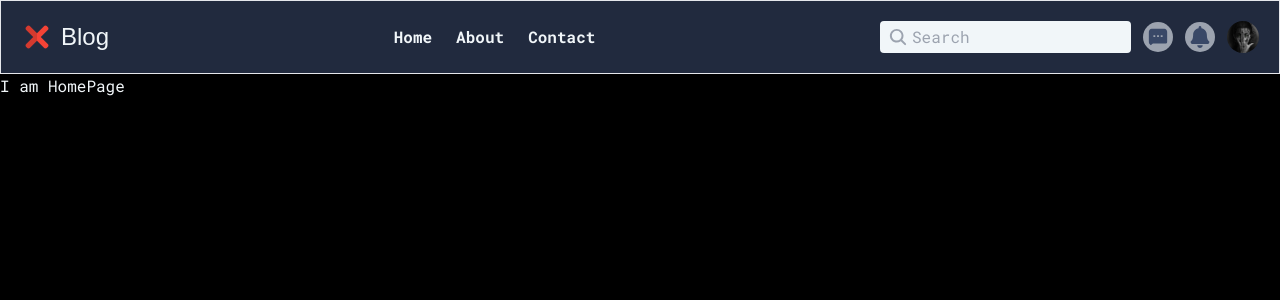
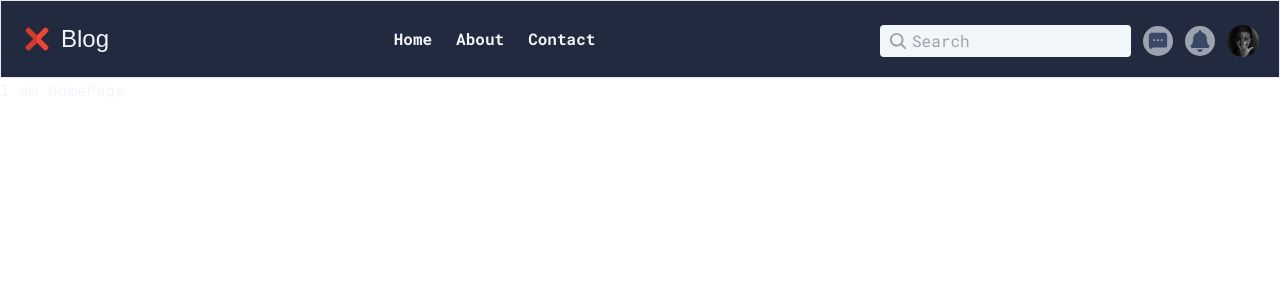
Before and after one commit to MrGrootx/x-blog, a React (Vite) app: page / in a window 1280 px wide. Shown: the top 300 px of the page. Built offline with nearby package versions, Linux system fonts and the light colour scheme; a web font is replaced by a local one.

Commit message:
updated: nav

```diff
--- a/index.html
+++ b/index.html
@@ -6,7 +6,7 @@
     <meta name="viewport" content="width=device-width, initial-scale=1.0" />
     <title>x Blog</title>
   </head>
-  <body class="font-Roboto text-ctm1 bg-black">
+  <body class="font-Roboto text-ctm1 ">
     <div id="root"></div>
     <script type="module" src="/src/main.jsx"></script>
   </body>
--- a/src/components/TheNavbar.jsx
+++ b/src/components/TheNavbar.jsx
@@ -8,9 +8,10 @@ import profile from "../assets/img/profile.png";
 
 const TheNavbar = () => {
   return (
-    <nav className="bg-ctm3 p-5 border">
-      <div className="sm:flex sm:justify-between items-center justify-center">
-        <div className="flex justify-center items-center gap-x-2 ">
+    <nav className="bg-ctm3 p-5 border wf">
+
+      <div className="sm:flex sm:justify-between items-center justify-end">
+        <div className="flex justify-center items-center gap-x-2">
           <img src={logo} alt="logo" className="w-8" />
           <h3 className="font-Viga text-2xl">Blog</h3>
         </div>
@@ -24,11 +25,13 @@ const TheNavbar = () => {
         </div>
 
         {/* icons */}
-        <div className="md:px-0 flex justify-between items-center p-3 sm:p-0 ">
-          <ul className="text-ctm2 flex md:gap-x-3 gap-x-3 md:mt-0 justify-center items-center my-auto  mt-auto ">
-            <div className="relative flex items-center">
-              <div className="items-center flex ">
-                <IoSearch className="w-5 h-5 absolute  ml-2 text-gray-400 focus-within:text-gray-600 pointer-events-none" />
+        <div className="md:px-0 flex justify-between items-center mt-1 sm:p-0 ">
+          <ul className="text-ctm2 flex gap-x-3 md:mt-0 justify-center items-center my-auto  mt-auto">
+            <div className="relative flex items-center ">
+
+            <div className="hidden sm:block">
+            <div className="items-center  flex ">
+                <IoSearch className="w-5 h-5 absolute  ml-2 text-gray-400 focus-within:text-gray-600 pointer-events-none " />
                 <input
                   type="text"
                   className="outline-none border-none rounded bg-ctm1 px-3 pr-3 pl-8 py-1 "
@@ -36,6 +39,8 @@ const TheNavbar = () => {
                   placeholder="Search"
                 />
               </div>
+            </div>
+
             </div>
             <li className="">
               <RiMessage2Fill className="bg-gray-400 p-1 text-3xl rounded-full hover:bg-ctm5 cursor-pointer duration-300" />
@@ -54,12 +59,17 @@ const TheNavbar = () => {
 
           <div className="items-center flex">
             <button type="button" className=" md:hidden ">
-              <MdMenu className=" bg-gray-400 p-1 text-3xl rounded-full hover:bg-ctm5 cursor-pointer duration-300 " />
+              <MdMenu className=" bg-gray-400 p-1 text-3xl rounded-full hover:bg-ctm5 cursor-pointer duration-300 sm:ml-2" />
             </button>
           </div>
         </div>
+
+
       </div>
+
+
     </nav>
+
   );
 };
 
```
